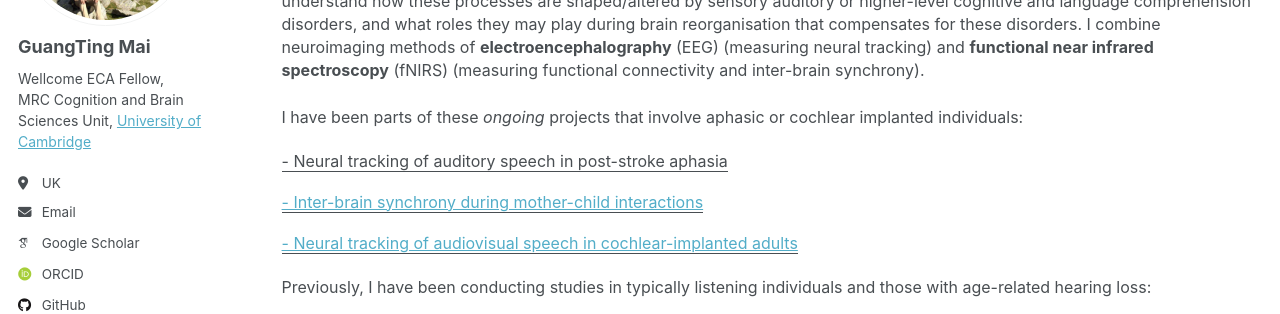
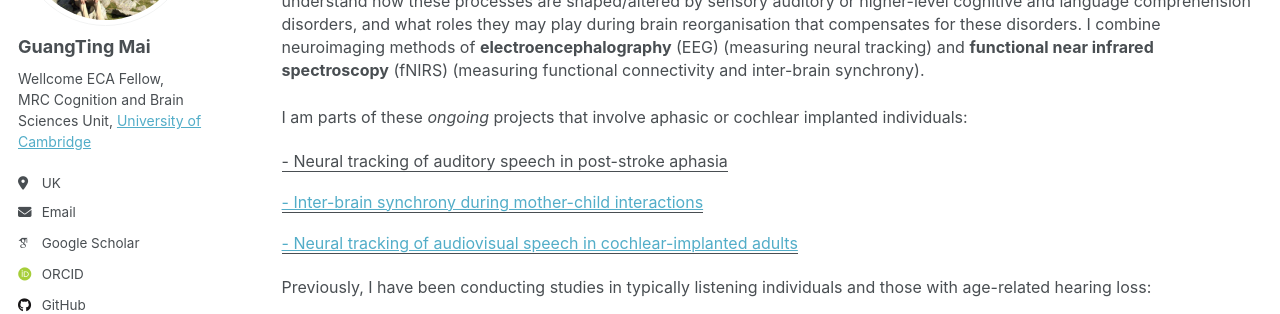
Before and after one commit to guangtingmai/guangtingmai.github.io, a Jekyll site: the page built from _pages/research.html, in a window 1280 px wide and 1144 px high. Shown: the part 248-562 px from the top of the window. Built offline with Jekyll 4.4.1, drawn with Linux system fonts in a browser that asks for light colours; some web fonts are replaced.

Commit message:
Update research.html

```diff
--- a/_pages/research.html
+++ b/_pages/research.html
@@ -12,7 +12,7 @@ author_profile: true
   and what roles they may play during brain reorganisation that compensates for these disorders. I combine neuroimaging methods of
   <strong>electroencephalography</strong> (EEG) (measuring neural tracking) and <strong>functional near infrared spectroscopy</strong> (fNIRS)
   (measuring functional connectivity and inter-brain synchrony).</span></p>
-<p><span style="font-size: 12pt;line-height: 1.45;display: block;margin-bottom: 0.15vh">I have been parts of these <i>ongoing</i> projects that involve aphasic or cochlear implanted individuals:</span></p>
+<p><span style="font-size: 12pt;line-height: 1.45;display: block;margin-bottom: 0.15vh">I am parts of these <i>ongoing</i> projects that involve aphasic or cochlear implanted individuals:</span></p>
 <p><span style="font-size: 12pt;line-height: 1.1;display: block;margin-bottom: 0.05vh"><u>-	Neural tracking of auditory speech in post-stroke aphasia</u></span></p>
 <p><span style="font-size: 12pt;line-height: 1.1;display: block;margin-bottom: 0.05vh"><a href="https://guangtingmai.github.io/interbrain-sync/"><u>-	Inter-brain synchrony during mother-child interactions</u></a></span></p>
 <p><span style="font-size: 12pt;line-height: 1.1;display: block;margin-bottom: 0.15vh"><a href="https://guangtingmai.github.io/crossmodal-ci/"><u>-	Neural tracking of audiovisual speech in cochlear-implanted adults</u></a></span></p>
```
